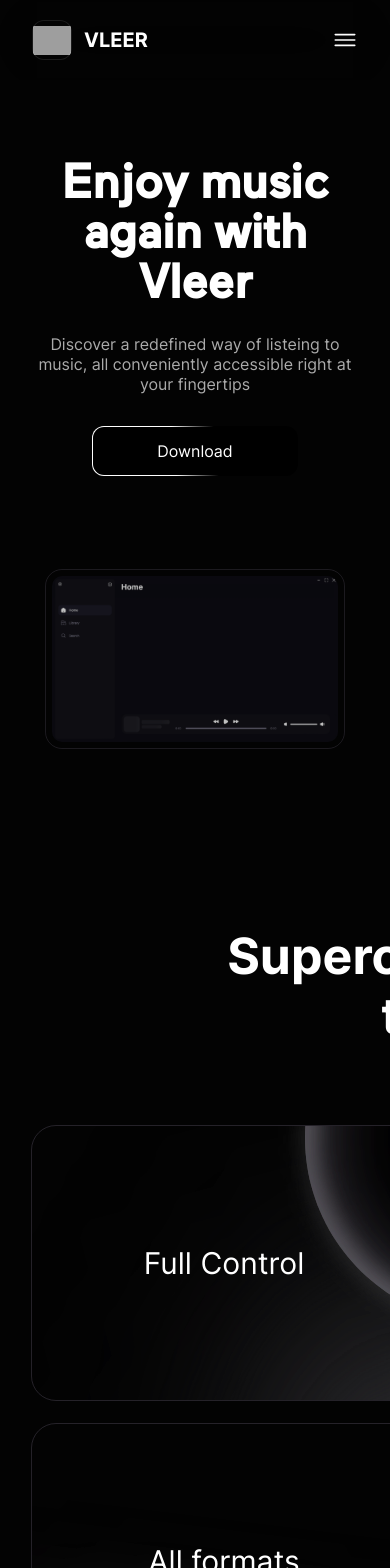
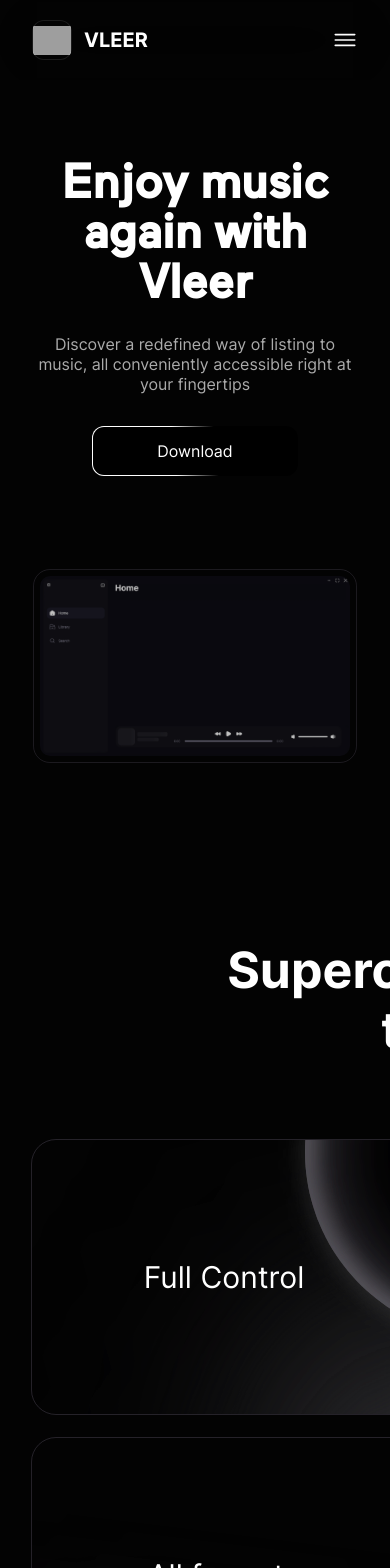
Before and after one commit to Vleerapp/Website, a Nuxt app: page / in a window 390 px wide. Shown: the top 1568 px of the page. Built offline with nearby package versions, Linux system fonts and the light colour scheme; grey boxes are pictures that could not be loaded.

Commit message:
added js that hard codes the height of the hero img

```diff
--- a/pages/index.vue
+++ b/pages/index.vue
@@ -2,11 +2,11 @@
   <NuxtLayout>
     <div class="hero">
       <h1 class="title">Enjoy music again with Vleer</h1>
-      <h2 class="description">Discover a redefined way of listeing to music, all conveniently accessible right at your
+      <h2 class="description">Discover a redefined way of listing to music, all conveniently accessible right at your
         fingertips</h2>
       <Download />
     </div>
-    <div class="hero-img-container">
+    <div id="hero-img-container" class="hero-img-container">
       <img src="/hero.webp" alt="" id="hero-image" class="hero-image">
     </div>
     <div class="cards">
@@ -29,9 +29,28 @@
         </div>
       </div>
     </div>
-    <Ready/>
+    <Ready />
   </NuxtLayout>
 </template>
+
+<script lang="ts">
+export default {
+  methods: {
+    updateHeight() {
+      var image_container = document.getElementById("hero-img-container") as HTMLElement;
+
+      if(document.body.offsetWidth <= 1200){
+        image_container.style.height = (46 / 79) * (document.body.offsetWidth - 64) + "px";
+      } else{
+        image_container.style.height = "auto";
+      }
+    }
+  },
+  mounted() {
+    window.addEventListener('resize', this.updateHeight);
+  }
+}
+</script>
 
 <style lang="scss">
 .title {
@@ -77,8 +96,7 @@
 
 .cards {
   padding-top: 180px;
-  padding-bottom: 180px;
-  max-width: 1185px;
+  max-width: 1200px;
   height: auto;
   width: 100%;
   border-radius: 22px;
@@ -165,15 +183,7 @@
     padding-top: 80px;
   }
 
-  .hero-img-container {
-    margin-inline: 20px;
-  }
-
   .hero-image {
-    max-width: 1185px;
-    height: auto;
-    width: 100%;
-    outline: 1px solid #544d5e6b;
     outline-offset: 6px;
     border-radius: 10px;
   }
```
